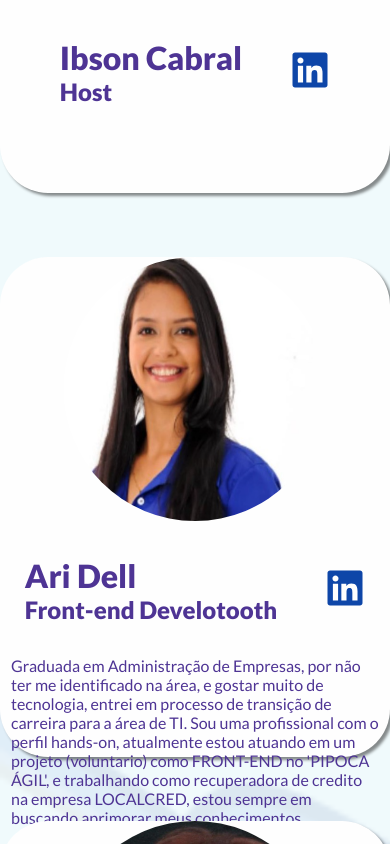
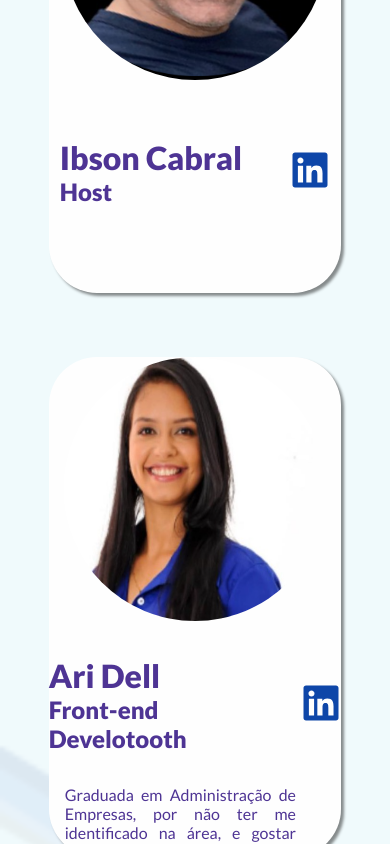
Before and after one commit to squadroxo/squad-roxo-pastel, a React (Vite) app: page / in a window 390 px wide. Shown: the part 3740-4584 px from the top of the page. Built offline with nearby package versions, Linux system fonts and the light colour scheme.

Commit message:
feat: responsividade nas telas max 1024px e 1440px

```diff
--- a/src/components/Card/Card.module.scss
+++ b/src/components/Card/Card.module.scss
@@ -53,3 +53,15 @@
         width: 75%;
     }
 }
+
+@media screen and (max-width: 1024px){
+    .card{
+        width: 75%;
+    }
+}
+
+@media screen and (max-width: 1440px){
+    .card{
+        width: 75%;
+    }
+}
--- a/src/components/ContainerMembro/ContainerMembro.module.scss
+++ b/src/components/ContainerMembro/ContainerMembro.module.scss
@@ -156,6 +156,32 @@
   }
 }
 
+@media screen and (max-width: 1024px){
+  .container__fotoAuxiliar, .container__fotoAuxiliarSec{
+    display: none; //img_media
+  }
+
+  .container__containerInfos__containerSobre{
+    width: 90%;
+    margin: 1rem 0;
+    text-align: justify;
+
+    &__sobre{
+      text-wrap: wrap;
+    }
+  }
+  .container {
+    width: 75%;
+  }
+}
+
+@media screen and (max-width: 1440px){
+  .container__fotoAuxiliar, .container__fotoAuxiliarSec{
+    transform: scale(0.2);
+    right: -40rem;
+  }
+}
+
 a {
 
   &:visited {
--- a/src/components/ContainerRoxoPastel/ContainerRoxoPastel.module.scss
+++ b/src/components/ContainerRoxoPastel/ContainerRoxoPastel.module.scss
@@ -74,3 +74,10 @@
         height: 250px;
     }
 }
+
+@media screen and (max-width: 1024px){
+    .home img {
+        width: 350px;
+        height: 350px;
+    }
+}
```
